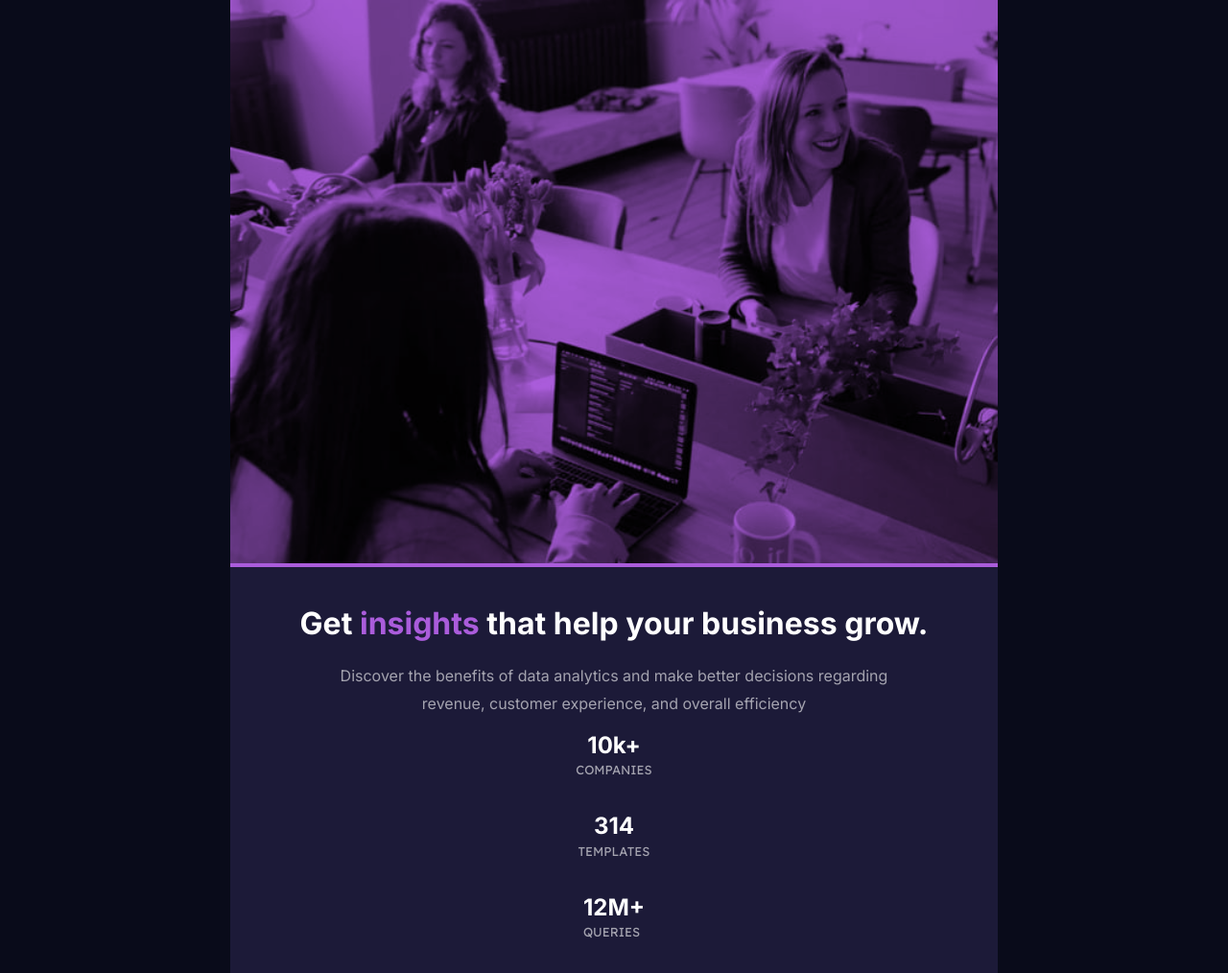
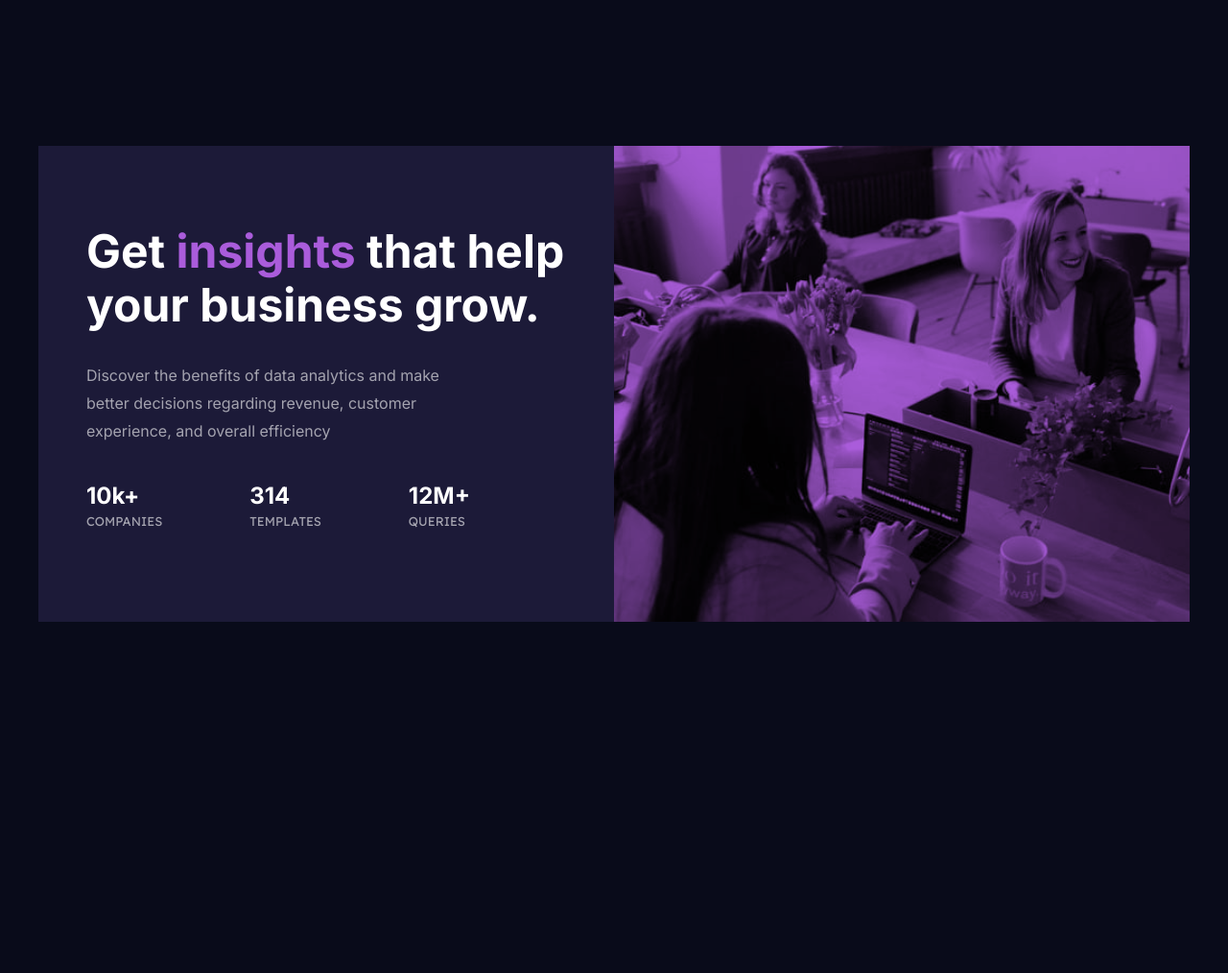
Before and after one commit to Castelo-Codez/Stats-preview-card-component-x-Front-end-mentor-Challenges, a website built with Vite: page index.html in a window 1280 px wide. Shown: the whole page at 96% size. After the commit the page ends 800 px from the top, so only its background shows below. Built offline with nearby package versions, Linux system fonts and the light colour scheme.

Commit message:
mobile desktop design added

```diff
--- a/src/style.css
+++ b/src/style.css
@@ -20,35 +20,68 @@ body {
   font-family: "Inter", sans-serif;
   min-height: 100vh;
   background-color: var(--primary-navy);
+  @media (min-width: 991.5px) {
+    display: flex;
+    justify-content: center;
+    align-items: center;
+  }
 }
 #parent {
-  max-width: 800px;
+  max-width: 1200px;
   margin: 0px auto;
   display: flex;
   flex-direction: column;
   align-items: center;
-  @media (min-width: 768) {
+  @media (min-width: 991.5px) {
+    flex-direction: row;
+    align-items: stretch;
     > section:first-child {
       order: 2;
+      flex-basis: 50%;
+      & + section {
+        flex: 1;
+      }
     }
   }
   > section:first-child {
     position: relative;
-    min-width: 100%;
+    width: 100%;
     > div {
       background-color: var(--primary-purple);
       width: 100%;
-      min-height: 100%;
+      height: 100%;
       > img {
         mix-blend-mode: multiply;
+        width: 100%;
+        height: 100%;
+        object-fit: cover;
+        display: none;
+        &.img-m {
+          display: block;
+        }
+        @media (min-width: 991.5px) {
+          &.img-m {
+            display: none;
+          }
+          &.img-d {
+            display: block;
+          }
+        }
       }
     }
     & + section {
       background-color: var(--primary-blue);
       padding: 20px 0px;
+      @media (min-width: 991.5px) {
+        padding: 50px;
+      }
       > article > h1 {
         text-align: center;
         color: var(--White);
+        @media (min-width: 991.5px) {
+          text-align: left;
+          font-size: 3rem;
+        }
         > span {
           color: var(--primary-purple);
         }
@@ -58,21 +91,33 @@ body {
           line-height: 1.8;
           max-width: 80%;
           margin: 0px auto;
+          @media (min-width: 991.5px) {
+            text-align: left;
+            max-width: 75%;
+            margin: 30px 0px 0px 0px;
+          }
         }
       }
       > ul {
-        padding: 15px 0px;
+        padding: 40px 0px;
         display: flex;
         flex-direction: column;
         align-items: center;
         row-gap: 37px;
+        @media (min-width: 991.5px) {
+          flex-direction: row;
+          justify-content: space-between;
+          max-width: 80%;
+        }
         > li {
           display: flex;
           flex-direction: column;
           row-gap: 5px;
           > *:not(span) {
             text-align: center;
-
+            @media (min-width: 991.5px) {
+              text-align: left;
+            }
             color: var(--White);
             & + span {
               color: var(--White-stat-headings);
@@ -84,20 +129,3 @@ body {
     }
   }
 }
-.img-m {
-  & + .img-d {
-    display: none;
-  }
-  @media (min-width: 768) {
-    display: none;
-  }
-}
-section {
-  &:first-child {
-    > div {
-      img {
-        width: 100%;
-      }
-    }
-  }
-}
```
